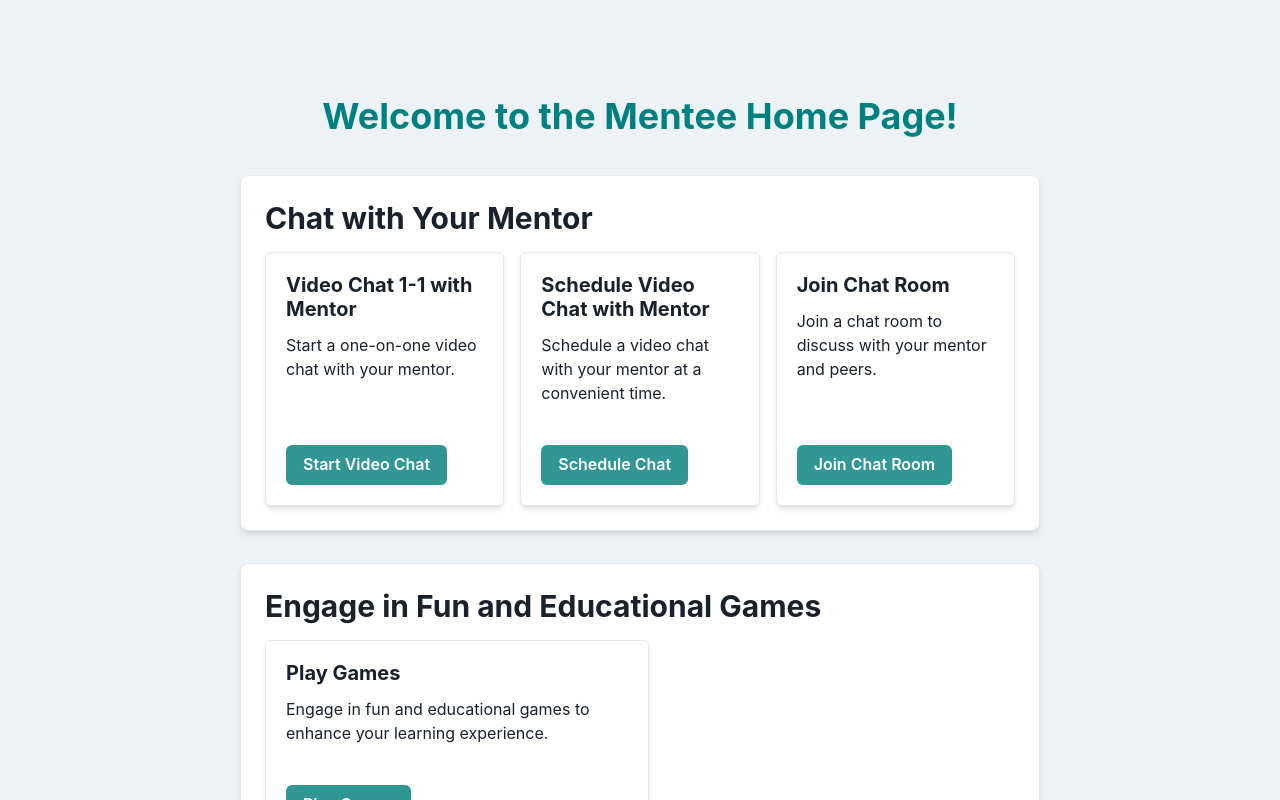
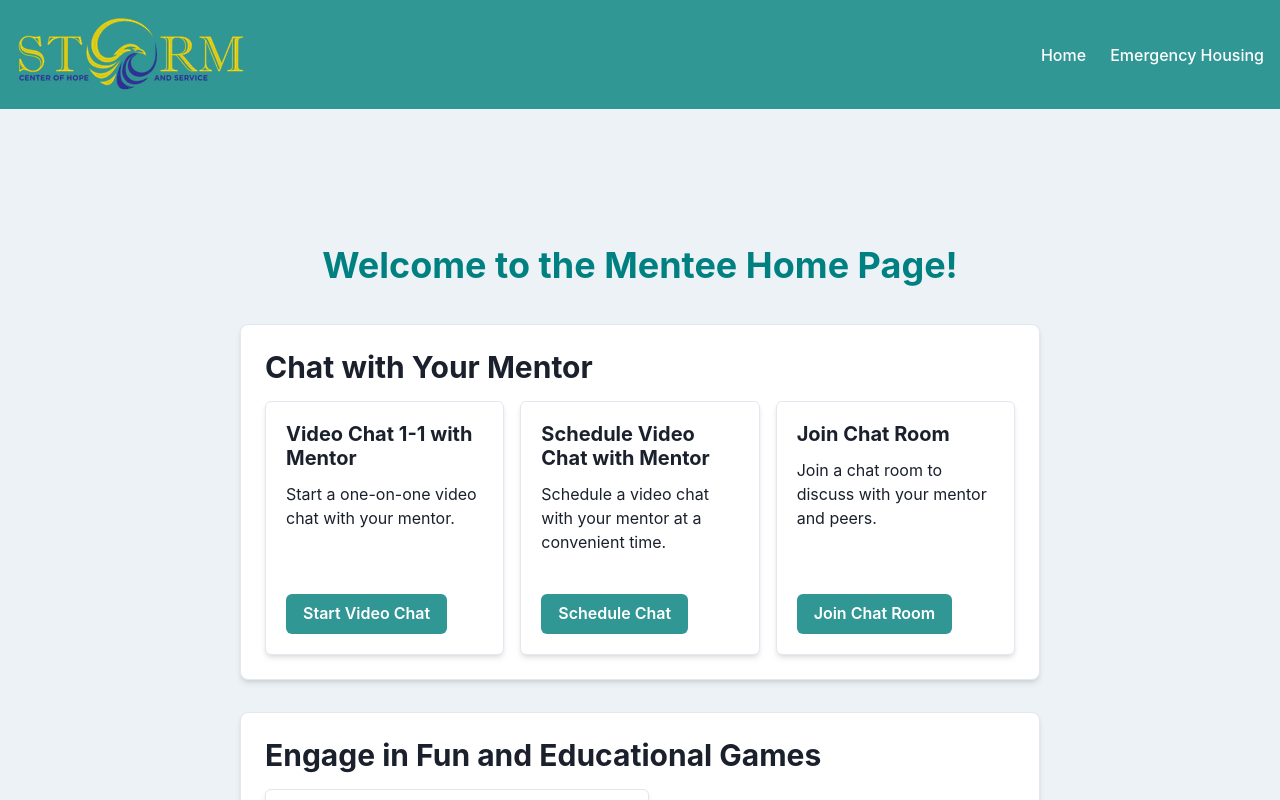
Before and after one commit to cfgtexas24/Team-21, a React (Vite) app in the folder frontend/code-for-good/: page /mentee-home in a window 1280 px wide. Shown: the top 800 px of the page. Built offline with nearby package versions, Linux system fonts and the light colour scheme; no server answers.

Commit message:
Added navbar to mentee home page

```diff
--- a/frontend/code-for-good/src/components/Menteehome.tsx
+++ b/frontend/code-for-good/src/components/Menteehome.tsx
@@ -8,6 +8,7 @@ import {
   SimpleGrid,
 } from "@chakra-ui/react";
 import { Card, CardBody, CardFooter } from "@chakra-ui/react";
+import Navbar from "./Navbar";
 
 const MenteeHome = () => {
   const handleVideoChat = () => {
@@ -27,9 +28,11 @@ const MenteeHome = () => {
   };
 
   return (
+    <>
+      <Navbar />
       <Box
         width="100%"
-      height="120vh"
+        height="130vh"
         display="flex"
         flexDirection="column"
         justifyContent="center"
@@ -38,7 +41,12 @@ const MenteeHome = () => {
         padding="2rem"
       >
         <VStack spacing={8} align="stretch" width="100%" maxWidth="800px">
-        <Text fontSize="4xl" textAlign="center" fontWeight="bold" color="teal">
+          <Text
+            fontSize="4xl"
+            textAlign="center"
+            fontWeight="bold"
+            color="teal"
+          >
             Welcome to the Mentee Home Page!
           </Text>
           <Box
@@ -70,7 +78,8 @@ const MenteeHome = () => {
                   <VStack spacing={3} align="stretch">
                     <Heading size="md">Schedule Video Chat with Mentor</Heading>
                     <Text>
-                    Schedule a video chat with your mentor at a convenient time.
+                      Schedule a video chat with your mentor at a convenient
+                      time.
                     </Text>
                   </VStack>
                 </CardBody>
@@ -126,6 +135,7 @@ const MenteeHome = () => {
           </Box>
         </VStack>
       </Box>
+    </>
   );
 };
 
```
Lines whose indentation alone changed are shown as unchanged.
